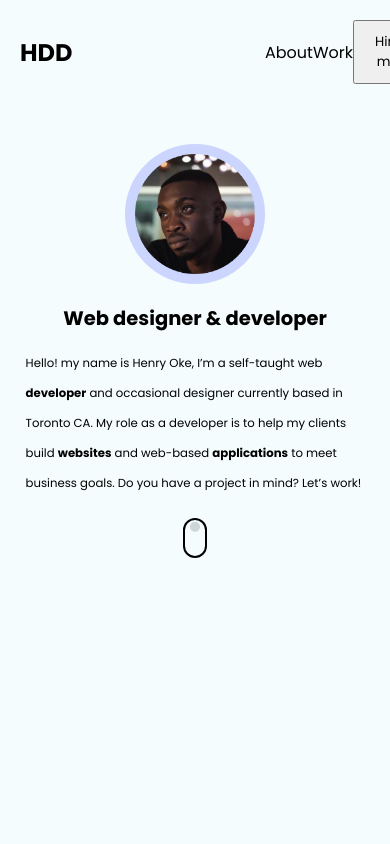
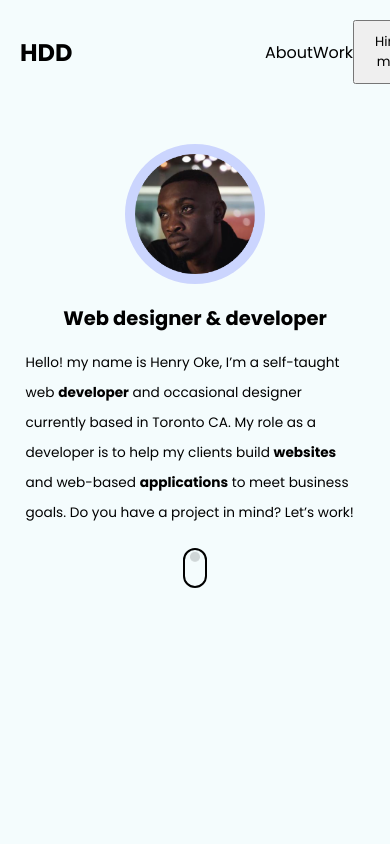
Before and after one commit to ok3dotdev/portfolio, a Next.js app: page / in a window 390 px wide. Shown: the top 844 px of the page. Built offline with nearby package versions, Linux system fonts and the light colour scheme.

Commit message:
hero font

```diff
--- a/styles/globals.css
+++ b/styles/globals.css
@@ -54,6 +54,7 @@ ul {
   width: 100%;
   display: flex;
   align-items: center;
+
   flex-direction: column;
 }
 .image {
@@ -189,6 +190,6 @@ ul {
   .hero p {
     padding: 0 10px;
 
-    font-size: 3vw;
+    font-size: 3.5vw;
   }
 }
```
